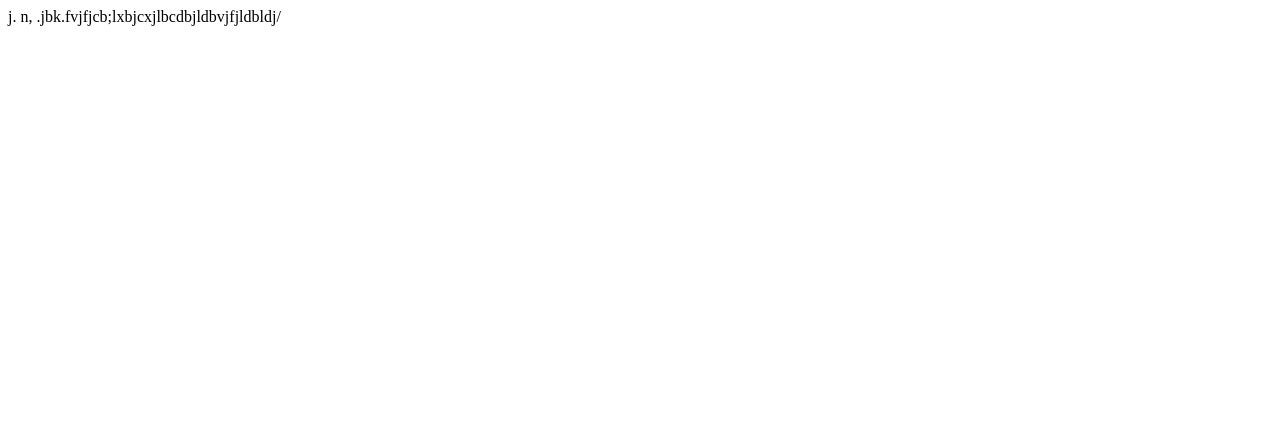
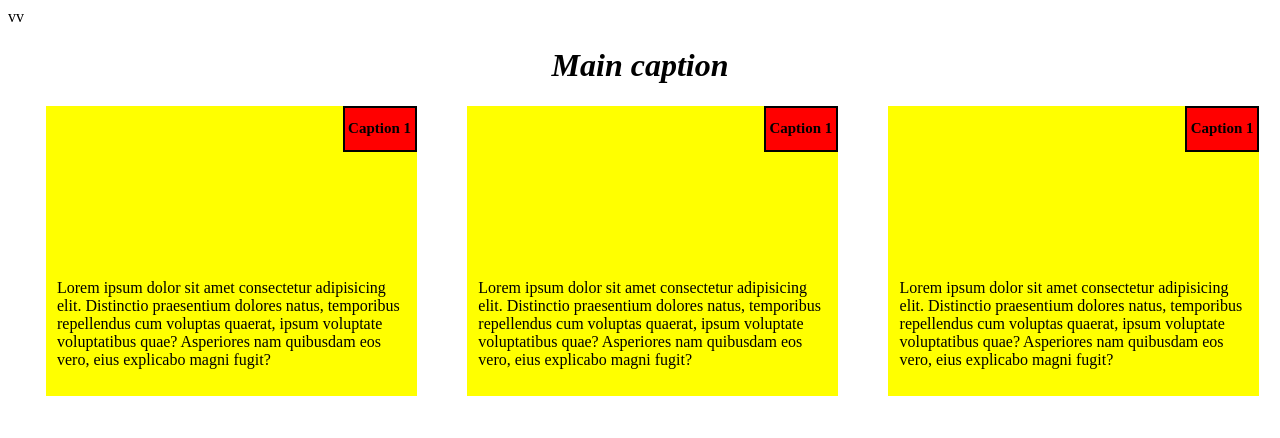
Before and after one commit to Qwer432151/webpr, a plain HTML site: page index.html in a window 1280 px wide. Drawn offline with Linux system fonts and the light colour scheme; files that its build step writes are made by us from their sources.

Commit message:
Update index.html

```diff
--- a/index.html
+++ b/index.html
@@ -1 +1,60 @@
-j. n, .jbk.fvjfjcb;lxbjcxjlbcdbjldbvjfjldbldj/
+vv<!DOCTYPE html>
+<html lang="zxx">
+<head>
+    <meta charset="UTF-8">
+    <meta name="viewport" content="width=device-width, initial-scale=1.0">
+    <meta http-equiv="X-UA-Compatible" content="ie=edge">
+    <link rel="stylesheet" href="style.css">
+    <link rel="stylesheet" href="style-from-Izmailov.css">
+    <title>Practic 4</title>
+</head>
+<body>
+    <h1>Main caption</h1>
+    <div class="row">
+            <div class="caption-out col-lg-4 col-md-6 col-sd-12">
+                <div class="caption">
+                    <div class="zag-out">
+                        <div class="zagolovok">
+                            <h2>Caption 1</h2>
+                        </div>
+                    </div>
+                    <article>
+                        <p>
+                            Lorem ipsum dolor sit amet consectetur adipisicing elit. Distinctio praesentium dolores natus, temporibus repellendus cum voluptas quaerat, ipsum voluptate voluptatibus quae? Asperiores nam quibusdam eos vero, eius explicabo magni fugit?
+                        </p>
+                    </article>
+                </div>
+            </div>
+
+            <div class="caption-out col-lg-4 col-md-6 col-sd-12">
+                <div class="caption">
+                    <div class="zag-out">
+                        <div class="zagolovok">
+                            <h2>Caption 1</h2>
+                        </div>
+                    </div>
+                    <article>
+                        <p>
+                            Lorem ipsum dolor sit amet consectetur adipisicing elit. Distinctio praesentium dolores natus, temporibus repellendus cum voluptas quaerat, ipsum voluptate voluptatibus quae? Asperiores nam quibusdam eos vero, eius explicabo magni fugit?
+                        </p>
+                    </article>
+                </div>
+            </div>
+
+            <div class="caption-out col-lg-4 col-md-12 col-sd-12">
+                <div class="caption">
+                    <div class="zag-out">
+                        <div class="zagolovok">
+                            <h2>Caption 1</h2>
+                        </div>
+                    </div>
+                    <article>
+                        <p>
+                            Lorem ipsum dolor sit amet consectetur adipisicing elit. Distinctio praesentium dolores natus, temporibus repellendus cum voluptas quaerat, ipsum voluptate voluptatibus quae? Asperiores nam quibusdam eos vero, eius explicabo magni fugit?
+                        </p>
+                    </article>
+                </div>
+            </div>
+    </div>
+</body>
+</html>
```
